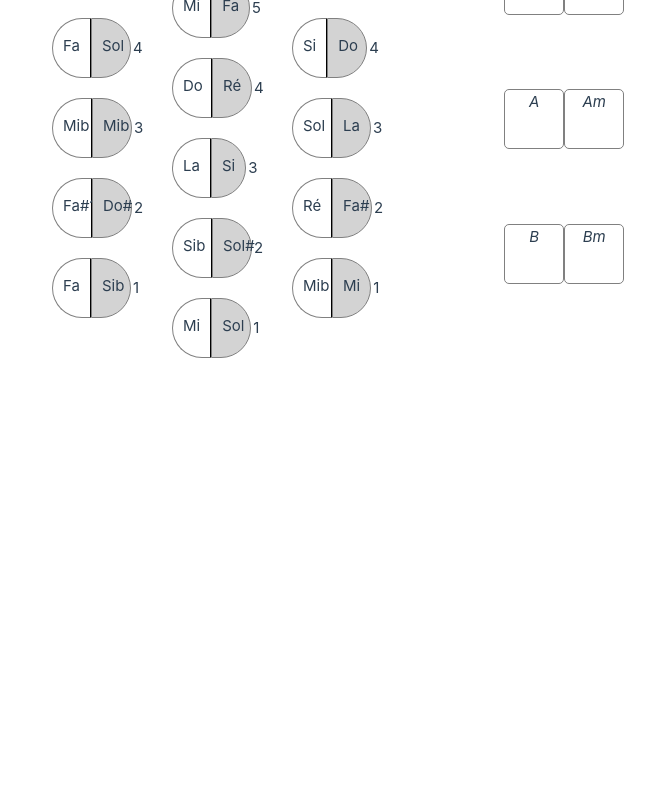
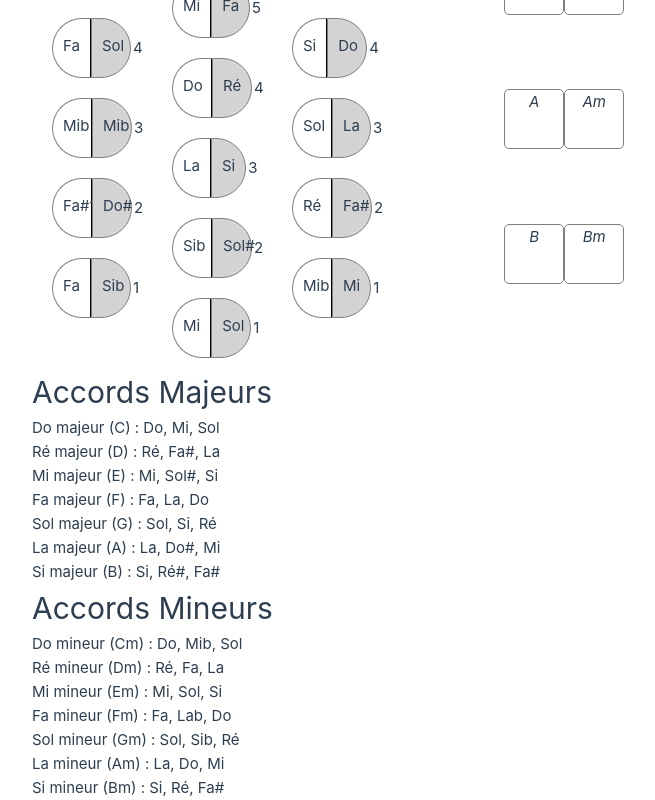
Before and after one commit to sylvain-anselmino/tablature_accordeon, a Vue app in the folder tablature_accordeon/: page / in a window 1280 px wide. Shown: the part 592-1392 px from the top of the page, without its empty margins (608-1263 px from the left). Before the commit the page ends 960 px from the top, so only its background shows below. Built offline with nearby package versions, Linux system fonts and the light colour scheme.

Commit message:
description textuelle des accords

```diff
--- a/tablature_accordeon/src/App.vue
+++ b/tablature_accordeon/src/App.vue
@@ -15,6 +15,25 @@ let currentNotes = ref([]);
       <div class="separatorV"></div>
       <LetterNotes @select-accord="currentNotes=$event" />
     </div>
+
+  <div style="width: 400px">
+    <h1>Accords Majeurs</h1>
+    <div>Do majeur (C) : Do, Mi, Sol</div>
+    <div>Ré majeur (D) : Ré, Fa#, La</div>
+    <div>Mi majeur (E) : Mi, Sol#, Si</div>
+    <div>Fa majeur (F) : Fa, La, Do</div>
+    <div>Sol majeur (G) : Sol, Si, Ré</div>
+    <div>La majeur (A) : La, Do#, Mi</div>
+    <div>Si majeur (B) : Si, Ré#, Fa#</div>
+    <h1>Accords Mineurs</h1>
+    <div>Do mineur (Cm) : Do, Mib, Sol</div>
+    <div>Ré mineur (Dm) : Ré, Fa, La</div>
+    <div>Mi mineur (Em) : Mi, Sol, Si</div>
+    <div>Fa mineur (Fm) : Fa, Lab, Do</div>
+    <div>Sol mineur (Gm) : Sol, Sib, Ré</div>
+    <div>La mineur (Am) : La, Do, Mi</div>
+    <div>Si mineur (Bm) : Si, Ré, Fa#</div>
+  </div>
   </main>
 </template>
 
```
